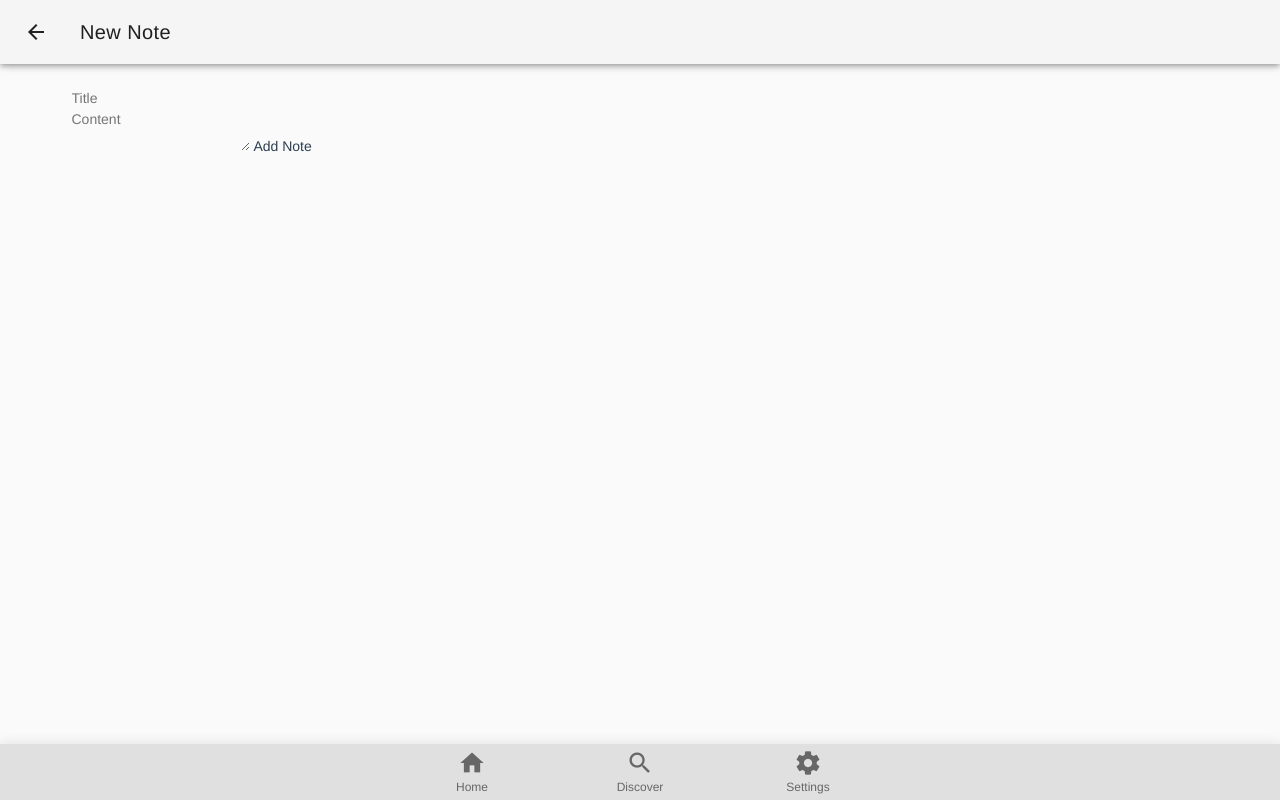
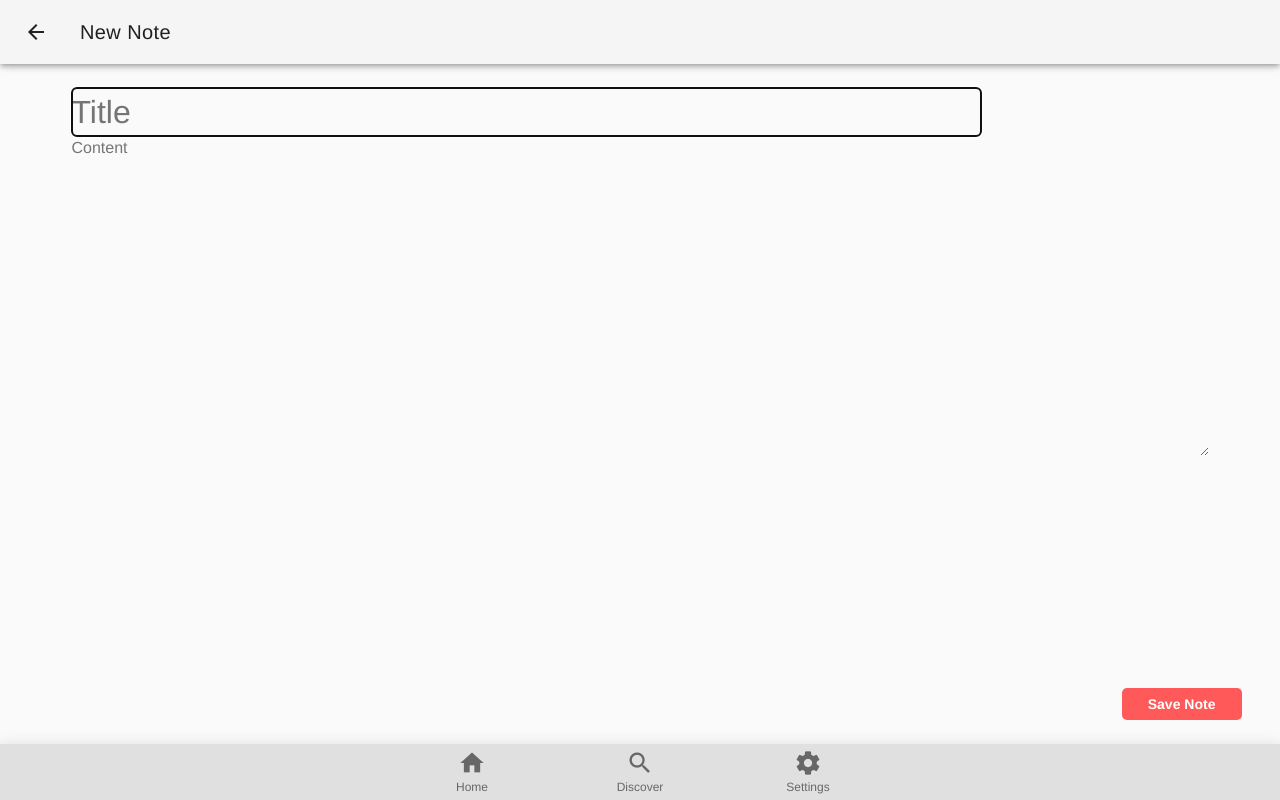
Before and after one commit to psteinroe/dt-livia-frontend, a Vue app: page /NewNote in a window 1280 px wide. Built offline with nearby package versions, Linux system fonts and the light colour scheme; no server answers; what vue-firestore would draw is missing.

Commit message:
New note button

```diff
--- a/src/components/home/NewNote.vue
+++ b/src/components/home/NewNote.vue
@@ -2,12 +2,11 @@
 <v-layout column>
     <div class="scroll-container">
         <v-flex xs12>
-            <form @submit.prevent="addNote(content, title)">
-                <input class="input-field col s12" v-model="title" placeholder="Title" required>
+            <form @submit.prevent="addNote(content, title)" class="s">
+                <input class="input-field input-title" v-model="title" placeholder="Title" required full-width autofocus>
                 <br>
-                <textarea v-model="content" placeholder="Content"/>
-                <button type="submit">Add Note</button>
-                <p> {{ success }} </p>
+                <textarea class="input-content" v-model="content" placeholder="Content" required/>
+                <button type="submit" class="add-note">Save Note</button>
             </form>
         </v-flex>
     </div>
@@ -50,11 +49,50 @@ export default {
                 console.error('Error writing document: ', error)
             })
             this.success = 'Done.'
+            this.$router.go(-1)
+        },
+        updateNote: function (content, title) {
+            var noteRef = firestore.collection('notes').doc('sas')
+            // Set the "note" field of the city 'DC'
+            return noteRef.update({
+                content: this.content,
+                title: this.title
+            }).then(function () {
+                console.log('Document successfully updated!')
+            }).catch(function (error) {
+                // The document probably doesn't exist.
+                console.error('Error updating document: ', error)
+            })
         }
     }
 }
 </script>
 
 <style>
+.input-title {
+    width:80%;
+    background-color: 2px solid rgba(243, 243, 243, .8);
+    border-radius:5px;
+    font-size: 32px;
+}
+.input-content {
+    width:100%;
+    height:40vh;
+    font-size: 16px;
+}
+.add-note {
+    position:fixed;
+    right:3vw;
+    bottom:10vh;
+    width: 120px;
+    height: 32px;
 
+    color: black;
+    text-decoration: none;
+    text-align: center;
+    background-color:#FF5959;
+    color:white;
+    font-weight:bold;
+    border-radius:5px;
+}
 </style>
```
